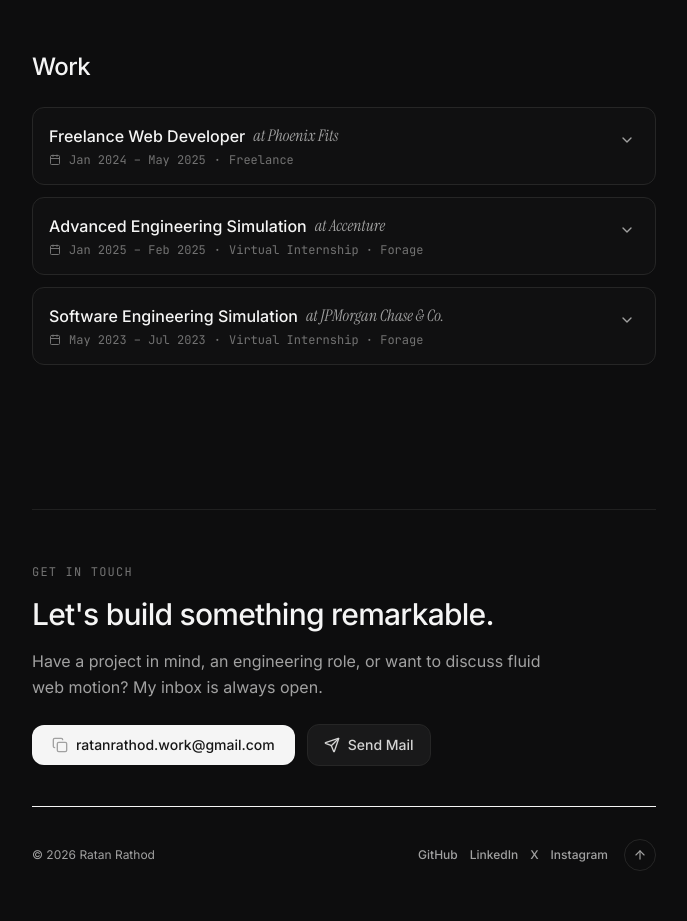
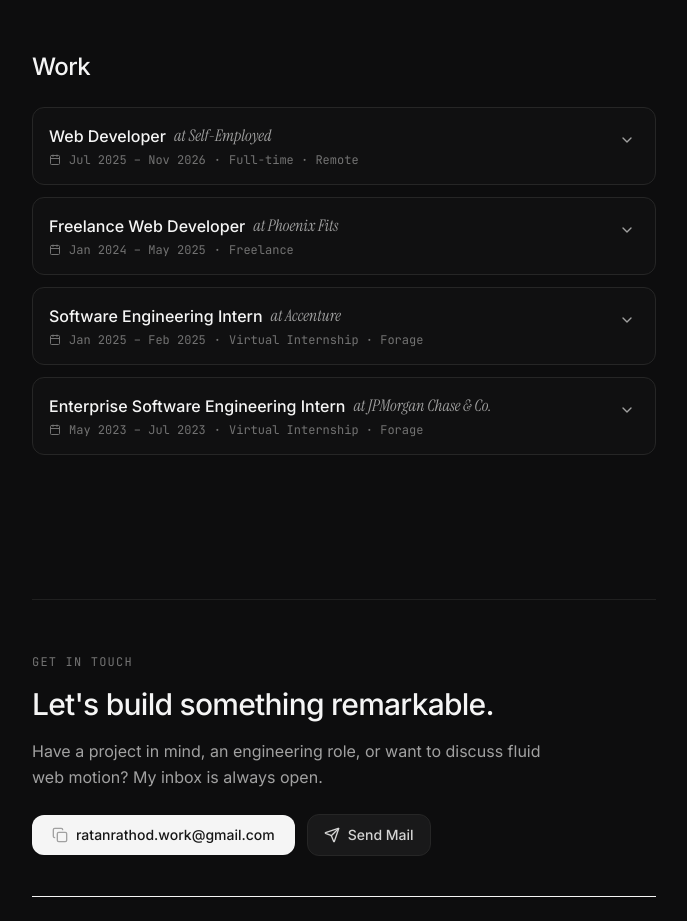
Before and after one commit to ratanz/portfolio-v2, a Next.js app: page / in a window 1280 px wide. Shown: the part 1400-2321 px from the top of the page, without its empty margins (296-983 px from the left). Built offline with nearby package versions, Linux system fonts and the light colour scheme; a web font is replaced by a local one.

Commit message:
project work changes

```diff
--- a/data/portfolioData.ts
+++ b/data/portfolioData.ts
@@ -60,6 +60,28 @@ export const PERSONAL_INFO = {
 
 export const EXPERIENCES: Experience[] = [
   {
+    company: "Self-Employed",
+    role: "Web Developer",
+    period: "Jul 2025 – Nov 2026",
+    type: "Full-time · Remote",
+    description: [
+      "Delivered 100+ projects for clients over 1.5 years of full-time freelancing, working as an independent design engineer across websites, web applications, and full-stack products.",
+      "Handled the complete product lifecycle for each engagement: UI design, frontend development, backend architecture, authentication, database integration, and deployment. Clients worked with one person from the first concept to the final launch, which meant faster delivery, consistent quality, and clear communication throughout.",
+      "Built with a modern stack including Next.js, React, TypeScript, Tailwind CSS, Node.js, PostgreSQL, and MongoDB, with GSAP and Framer Motion for polished, animation-rich interfaces. Integrated AI-assisted workflows into the development process to accelerate delivery without compromising code quality.",
+    ],
+    tech: [
+      "Next.js",
+      "React",
+      "TypeScript",
+      "Tailwind CSS",
+      "Node.js",
+      "PostgreSQL",
+      "MongoDB",
+      "GSAP",
+      "Framer Motion",
+    ],
+  },
+  {
     company: "Phoenix Fits",
     role: "Freelance Web Developer",
     period: "Jan 2024 – May 2025",
@@ -75,7 +97,7 @@ export const EXPERIENCES: Experience[] = [
   },
   {
     company: "Accenture",
-    role: "Advanced Engineering Simulation",
+    role: "Software Engineering Intern",
     period: "Jan 2025 – Feb 2025",
     type: "Virtual Internship · Forage",
     description: [
@@ -88,7 +110,7 @@ export const EXPERIENCES: Experience[] = [
   },
   {
     company: "JPMorgan Chase & Co.",
-    role: "Software Engineering Simulation",
+    role: "Enterprise Software Engineering Intern",
     period: "May 2023 – Jul 2023",
     type: "Virtual Internship · Forage",
     description: [
```
Also changed, not shown: 1 other file (tests, documents, lock files or other folders).
